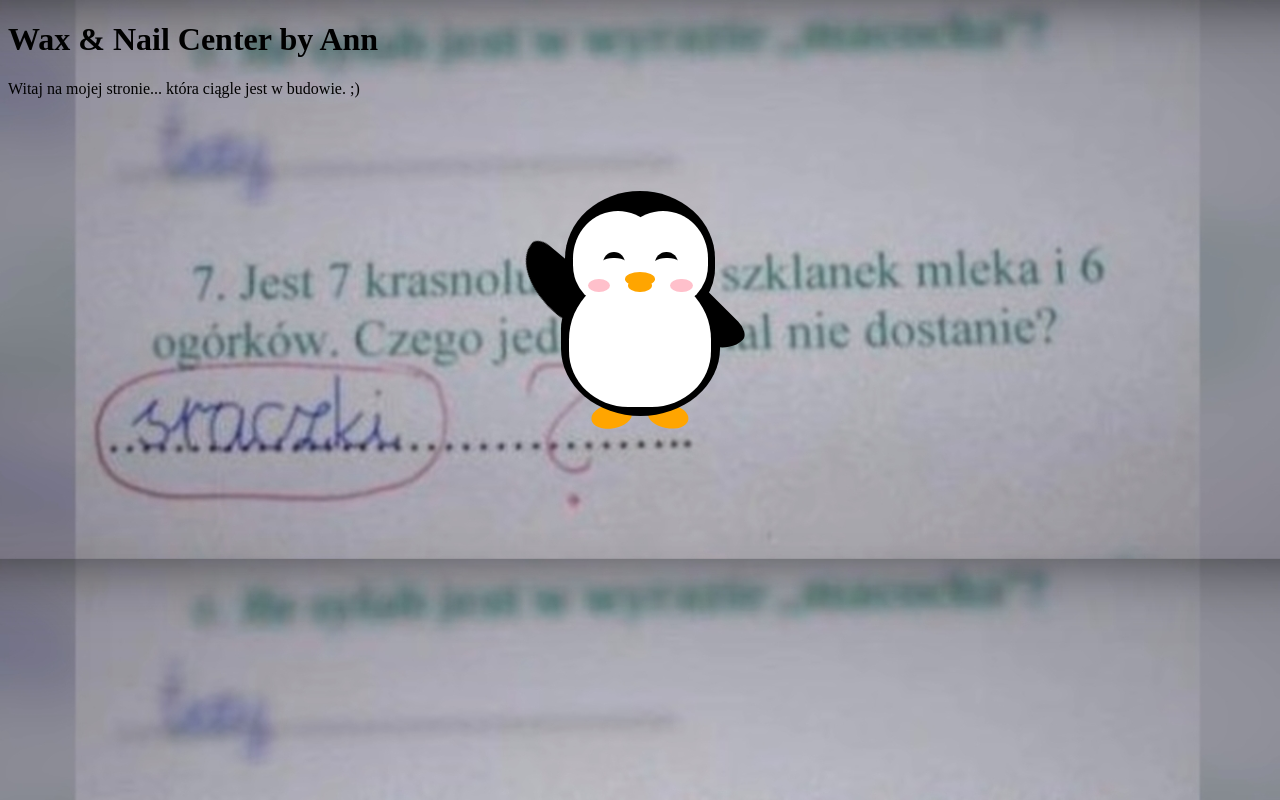
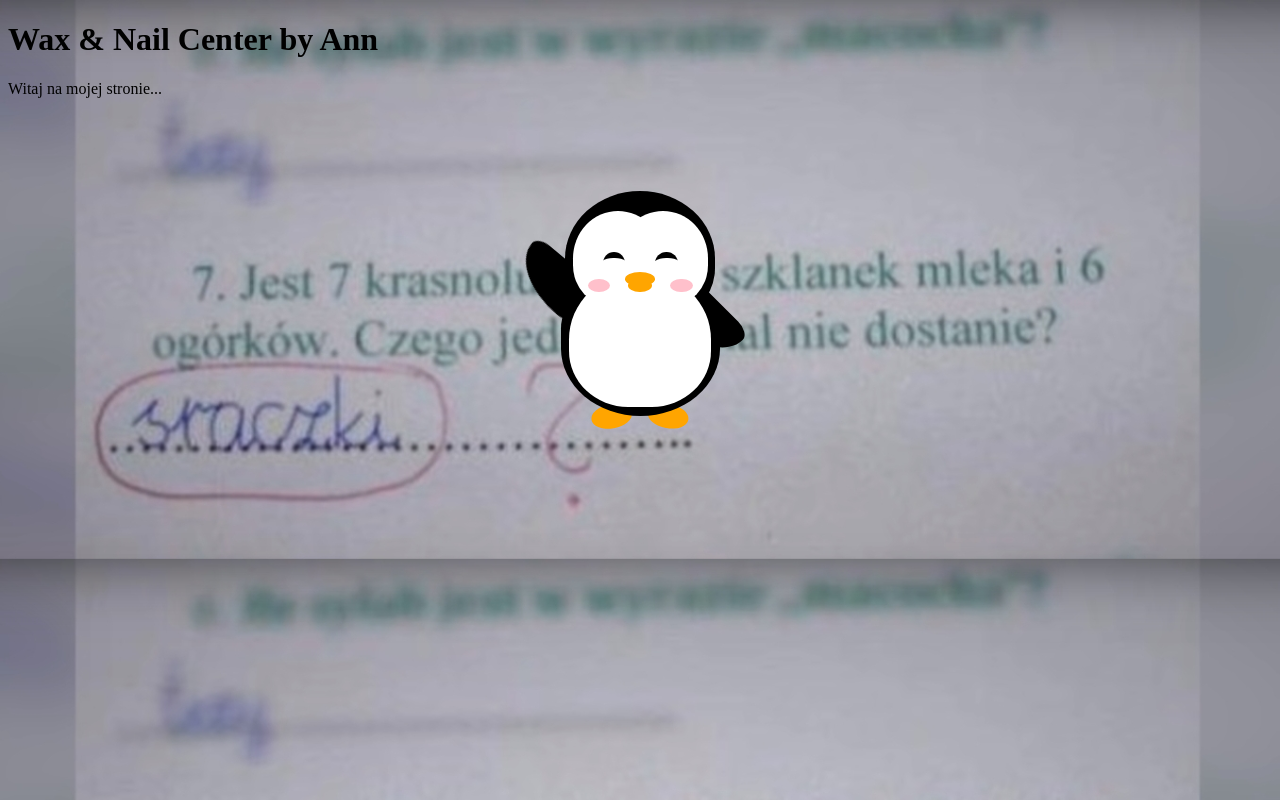
Before and after one commit to tomeekam/probne_repozytorium, a plain HTML site: page Index.html in a window 1280 px wide. Drawn offline with Linux system fonts and the light colour scheme.

Commit message:
made some changes...

```diff
--- a/Index.html
+++ b/Index.html
@@ -11,7 +11,7 @@
 <body>
   <div class="container">
     <h1>Wax & Nail Center by Ann</h1>
-    <p>Witaj na mojej stronie... która ciągle jest w budowie. ;)</p>
+    <p>Witaj na mojej stronie...</p>
   </div>
 
   <div class="penguin">
```
Also changed, not shown: login.html (added, +1 -0 lines).
